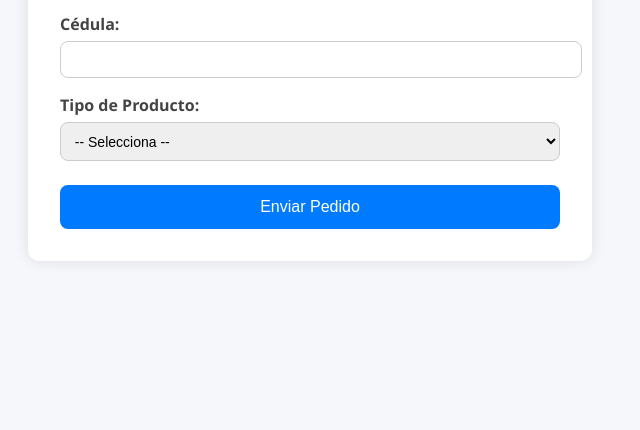
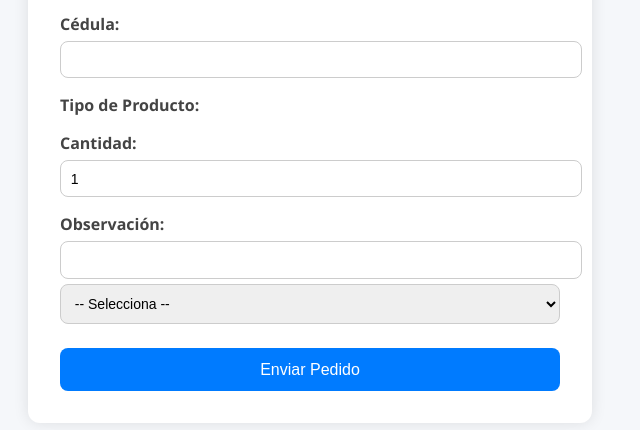
Before and after one commit to Bonamentegms/registro-pedidos-qr, a website: page index.html in a window 1280 px wide. Shown: the part 764-1194 px from the top of the page, without its empty margins (330-970 px from the left). Before the commit the page ends 1089 px from the top, so only its background shows below. Drawn offline with Linux system fonts and the light colour scheme.

Commit message:
index.html

```diff
--- a/index.html
+++ b/index.html
@@ -129,6 +129,14 @@
       <input type="text" name="cedula" id="cedula" required>
 
       <label for="producto">Tipo de Producto:</label>
+      <label for="cantidad">Cantidad:</label>
+      <input type="number" name="cantidad" id="cantidad" min="1" value="1" required>
+
+      <label for="observacion">Observación:</label>
+      <input type="text" name="observacion" id="observacion">
+
+
+
       <select name="producto" id="producto" required>
         <option value="">-- Selecciona --</option>
         <option value="Almuerzo especial empleado">Almuerzo especial empleado</option>
```
